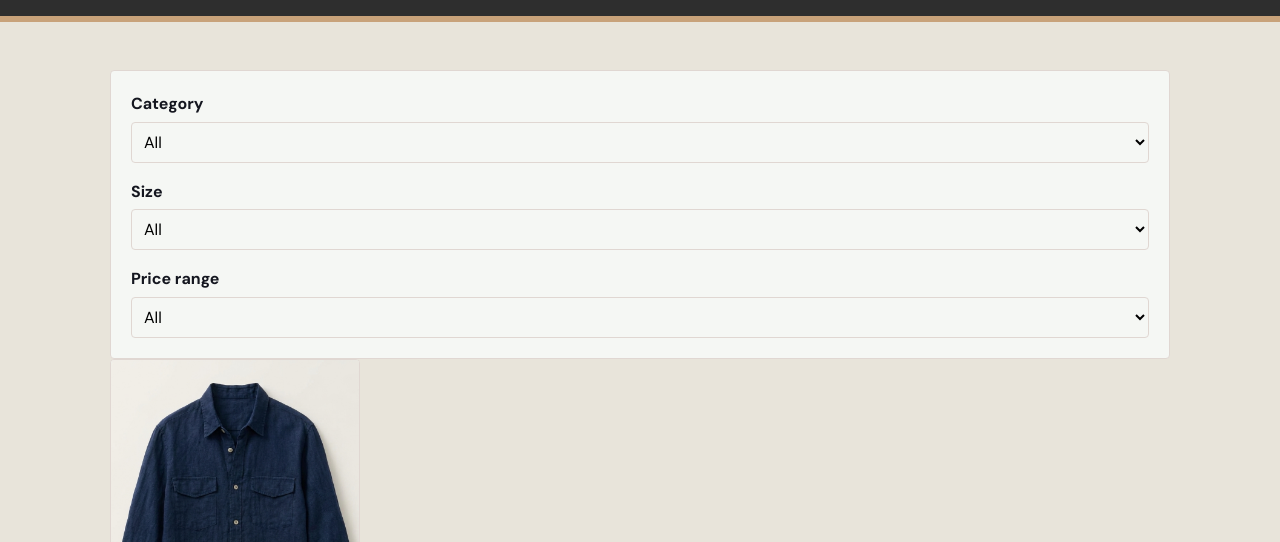
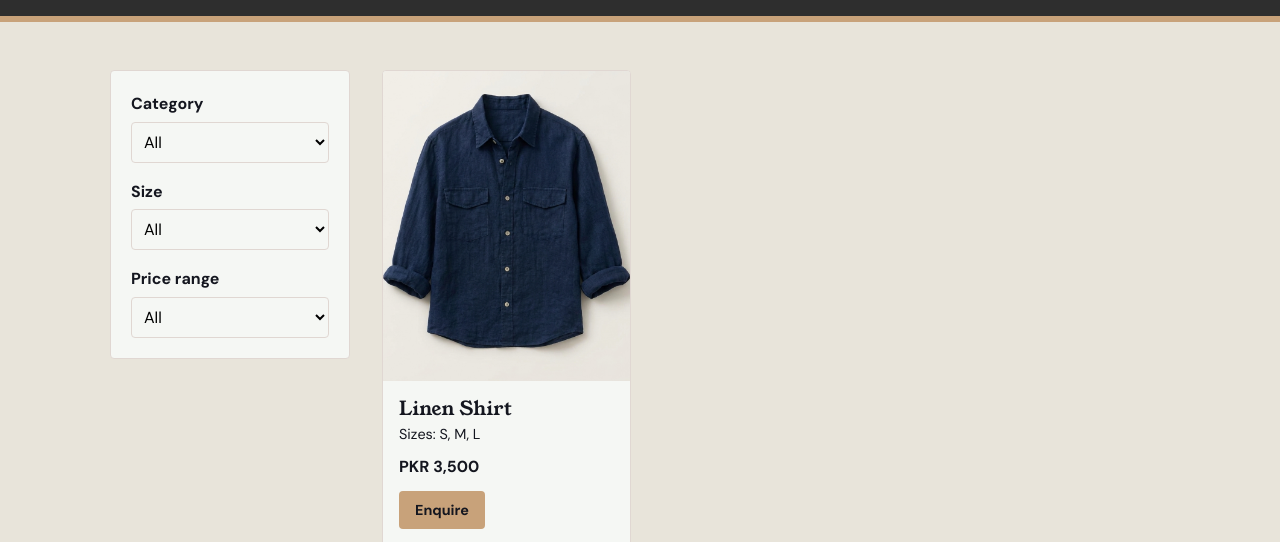
Before and after one commit to Abubakar-009/Kurtavo-Clothing, a plain HTML site: page shop.html in a window 1280 px wide. Shown: the part 206-748 px from the top of the page. Drawn offline with Linux system fonts and the light colour scheme.

Commit message:
Catalog Images updated

```diff
--- a/style.css
+++ b/style.css
@@ -1,11 +1,3 @@
-/* ==========================================================
-   Kurtavo Clothing - shared stylesheet (used by all 5 pages)
-   Sections: 1 Colours/fonts | 2 Base | 3 Header/nav | 4 Buttons
-             5 Home | 6 Shop | 7 Size guide | 8 About | 9 Contact
-             10 Footer | 11 Responsive
-   ========================================================== */
-
-/* 1. COLOURS AND FONTS - change these to re-theme the site */
 :root {
   --ink: #14161F;
   --indigo: #2E2E2E;
@@ -18,7 +10,7 @@
   --font-body: "DM Sans", Arial, sans-serif;
 }
 
-/* 2. BASE */
+
 * {
   box-sizing: border-box;
 }
@@ -87,7 +79,7 @@ a {
   outline-offset: 2px;
 }
 
-/* 3. HEADER AND NAVIGATION */
+
 .site-header {
   background: var(--white);
   border-bottom: 1px solid var(--line);
@@ -147,7 +139,7 @@ a {
 
 /* mobile menu button, see section 11 */
 
-/* 4. BUTTONS */
+
 .btn {
   display: inline-block;
   background: var(--marigold);
@@ -171,7 +163,7 @@ a {
   font-size: .9rem;
 }
 
-/* 5. HOME PAGE */
+
 .hero {
   background: var(--ink);
   color: var(--white);
@@ -222,21 +214,6 @@ a {
 }
 
 /* 6. SHOP PAGE (also used for Trending products on Home) */
-<<<<<<< HEAD
-.shop-layout { display: grid; grid-template-columns: 240px 1fr; gap: 2rem; align-items: start; }
-.filters { background: var(--white); border: 1px solid var(--line); border-radius: 4px; padding: 1.25rem; }
-.filters label { display: block; font-weight: 700; margin: 1rem 0 .3rem; }
-.filters label:first-of-type { margin-top: 0; }
-.filters select { width: 100%; padding: .5rem; font: inherit; border: 1px solid var(--line); border-radius: 4px; background: var(--white); }
-.product-grid { display: grid; grid-template-columns: repeat(auto-fill, minmax(220px, 1fr)); gap: 1.25rem; }
-.product-card { background: var(--white); border: 1px solid var(--line); border-radius: 4px; overflow: hidden; display: flex; flex-direction: column; }
-.product-card .thumb { aspect-ratio: 4 / 5; background: var(--line); display: flex; align-items: center; justify-content: center; color: var(--muted); font-size: .9rem; } /* replace with <img> later */
-.product-card .thumb img { width: 100%; height: 100%; object-fit: cover; display: block; }
-.product-card .info { padding: 1rem; }
-.product-card h3 { margin-bottom: .2rem; }
-.product-card .sizes { color: var(--muted); font-size: .9rem; margin-bottom: .5rem; }
-.price { font-weight: 700; margin-bottom: .75rem; }
-=======
 .shop-layout {
   display: grid;
   grid-template-columns: 240px 1fr;
@@ -296,6 +273,13 @@ a {
 }
 
 /* replace with <img> later */
+.product-card .thumb img {
+  width: 100%;
+  height: 100%;
+  object-fit: cover;
+  display: block;
+}
+
 .product-card .info {
   padding: 1rem;
 }
@@ -314,7 +298,6 @@ a {
   font-weight: 700;
   margin-bottom: .75rem;
 }
->>>>>>> ba8c6ef5bb048e9dc7361c3b7260244aa2fcb429
 
 /* 7. SIZE GUIDE PAGE */
 .guide-layout {
@@ -407,6 +390,7 @@ th {
 }
 
 .photo-box {
+  aspect-ratio: 4 / 3;
   background: var(--line);
   border-radius: 4px;
   display: flex;
```
Also changed, not shown: shop.html (+5 -5 lines).
